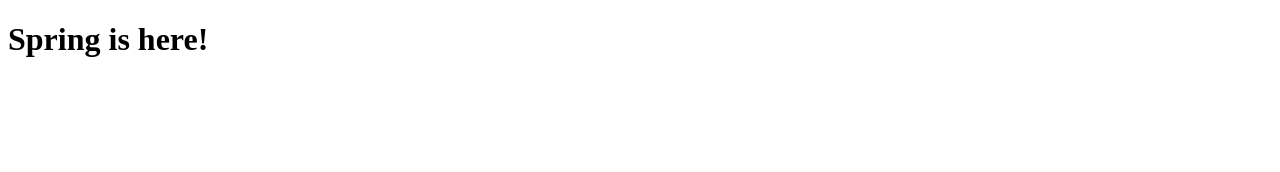
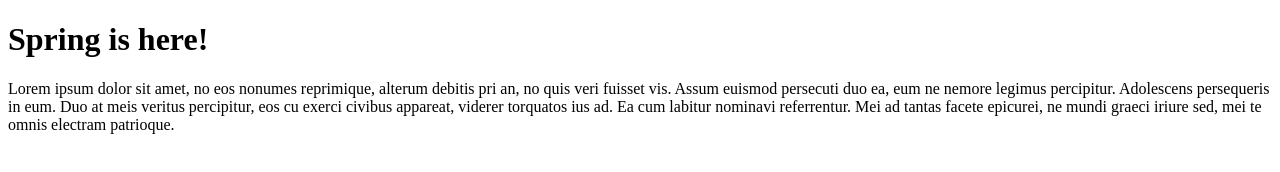
Before and after one commit to BrutalBabe/Spring, a plain HTML site: page index.html in a window 1280 px wide. Drawn offline with Linux system fonts and the light colour scheme.

Commit message:
added a paragraph and a style sheet

```diff
--- a/index.html
+++ b/index.html
@@ -3,11 +3,23 @@
 
 <head>
   <meta charset="UTF-8">
+  <link rel="stylesheet" href="style.css">
   <title>GitPractice</title>
 </head>
 
 <body>
   <h1>Spring is here!</h1>
+  <p>Lorem ipsum dolor sit amet, no eos nonumes
+    reprimique, alterum debitis pri an, no quis
+    veri fuisset vis. Assum euismod persecuti
+    duo ea, eum ne nemore legimus percipitur.
+    Adolescens persequeris in eum. Duo at meis
+    veritus percipitur, eos cu exerci civibus
+    appareat, viderer torquatos ius ad. Ea cum
+    labitur nominavi referrentur. Mei ad tantas
+    facete epicurei, ne mundi graeci iriure sed,
+    mei te omnis electram patrioque.
+  <p>
 </body>
 
 </html>
```
